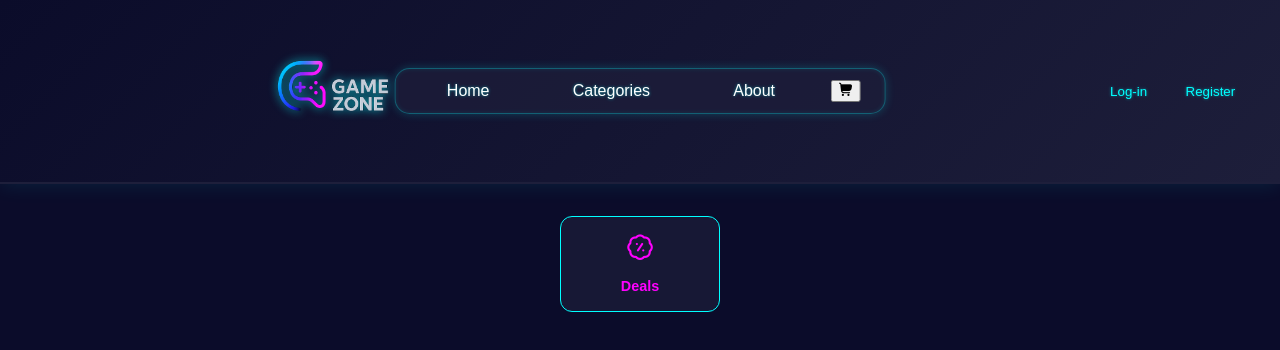
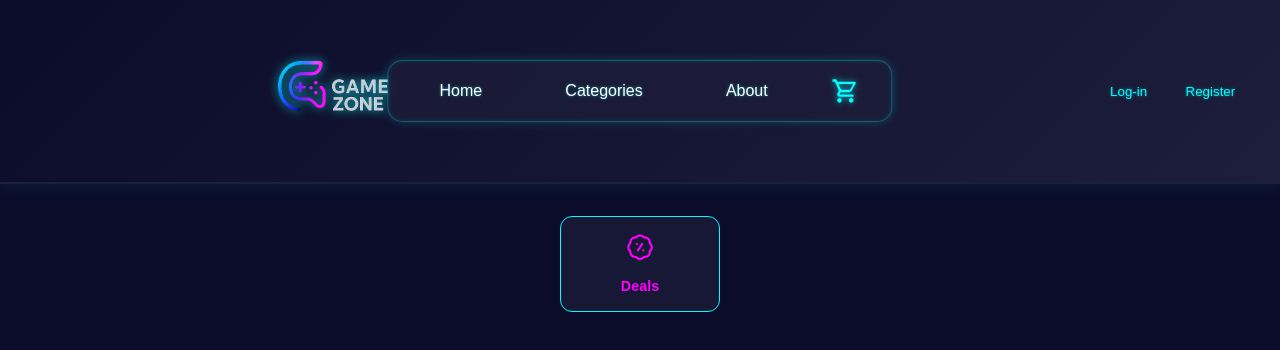
Before and after one commit to up220771-C/Gamezone, a React (Create React App) app in the folder frontend/: page /deals in a window 1280 px wide. Shown: the top 350 px of the page. Built offline with nearby package versions, Linux system fonts and the light colour scheme; no server answers.

Commit message:
NavBar Updates

```diff
--- a/frontend/src/components/Navbar.css
+++ b/frontend/src/components/Navbar.css
@@ -733,3 +733,113 @@
     padding: 0.3rem 0.6rem;
   }
 }
+
+/***************************************************/
+/* Añadir estos estilos para el icono del carrito */
+
+.cart-icon-btn {
+  background: transparent;
+  border: none;
+  cursor: pointer;
+  padding: 8px;
+  display: flex;
+  align-items: center;
+  justify-content: center;
+  transition: all 0.3s ease;
+  border-radius: 10px;
+}
+
+.cart-icon-btn:hover {
+  background: rgba(0, 255, 255, 0.1);
+  transform: translateY(-3px);
+}
+
+.cart-icon {
+  width: 28px;
+  height: 28px;
+  color: #00ffff;
+  transition: all 0.3s ease;
+  filter: drop-shadow(0 0 3px rgba(0, 255, 255, 0.7));
+}
+
+.cart-icon-btn:hover .cart-icon {
+  color: #ff00ff;
+  filter: drop-shadow(0 0 8px rgba(255, 0, 255, 0.9));
+}
+
+/* ========== ESTILOS ESPECÍFICOS PARA EL CARRITO MÓVIL ========== */
+.mobile-menu .cart-mobile-btn {
+  display: flex;
+  align-items: center;
+  justify-content: center;
+  gap: 15px;
+  width: 80%;
+  max-width: 300px;
+  text-align: center;
+  padding: 1.2rem;
+  font-size: 1.3rem;
+  border-radius: 12px;
+  background: rgba(30, 31, 59, 0.6);
+  border: 1px solid rgba(0, 255, 255, 0.3);
+  transition: all 0.4s ease;
+  position: relative;
+  overflow: hidden;
+  color: #00ffff;
+  text-shadow: 0 0 5px rgba(0, 255, 255, 0.5);
+  z-index: 2;
+}
+
+.mobile-menu .cart-mobile-btn::before {
+  content: '';
+  position: absolute;
+  top: 0;
+  left: 0;
+  width: 100%;
+  height: 100%;
+  background: linear-gradient(
+    120deg,
+    transparent,
+    rgba(0, 255, 255, 0.2),
+    transparent
+  );
+  transform: translateX(-100%);
+  transition: transform 0.6s ease;
+}
+
+.mobile-menu .cart-mobile-btn:hover {
+  background: rgba(0, 255, 255, 0.15);
+  color: #ff00ff;
+  transform: translateY(-5px);
+  box-shadow:
+    0 8px 20px rgba(0, 255, 255, 0.25),
+    0 0 25px rgba(255, 0, 255, 0.15) inset;
+}
+
+.mobile-menu .cart-mobile-btn:hover::before {
+  transform: translateX(100%);
+}
+
+.mobile-menu .cart-mobile-btn .cart-icon {
+  width: 24px;
+  height: 24px;
+  color: inherit;
+  filter: drop-shadow(0 0 3px rgba(0, 255, 255, 0.7));
+  transition: all 0.3s ease;
+}
+
+.mobile-menu .cart-mobile-btn:hover .cart-icon {
+  color: #ff00ff;
+  filter: drop-shadow(0 0 8px rgba(255, 0, 255, 0.9));
+}
+
+/* Animación para coincidir con otros elementos del menú móvil */
+.mobile-menu.open .cart-mobile-btn {
+  animation: slideIn 0.6s cubic-bezier(0.175, 0.885, 0.32, 1.275) forwards;
+  opacity: 0;
+  transform: translateY(30px);
+}
+
+/* Ajustar el retardo de animación según su posición en el menú */
+.mobile-menu.open .cart-mobile-btn {
+  animation-delay: 0.4s; /* Ajusta según el orden en tu menú */
+}
--- a/frontend/src/components/Navbar.tsx
+++ b/frontend/src/components/Navbar.tsx
@@ -109,11 +109,13 @@ export default function Navbar() {
           <LinkItem to="/categorias">Categories</LinkItem>
           <LinkItem to="/about">About</LinkItem>
           <button
-            className="icon-btn"
+            className="cart-icon-btn"
             title="Carrito"
             onClick={() => navigate('/cart')}
           >
-            <i className="fi fi-sr-shopping-cart"></i>
+            <svg className="cart-icon" viewBox="0 0 24 24" width="24" height="24">
+              <path fill="currentColor" d="M17 18a2 2 0 0 1 2 2 2 2 0 0 1-2 2 2 2 0 0 1-2-2c0-1.11.89-2 2-2M1 2h3.27l.94 2H20a1 1 0 0 1 1 1c0 .17-.05.34-.12.5l-3.58 6.47c-.34.61-1 1.03-1.8 1.03H8.1l-.9 1.63-.03.12a.25.25 0 0 0 .25.25H19v2H7a2 2 0 0 1-2-2c0-.35.09-.68.24-.96l1.36-2.45L3 4H1V2m6 16a2 2 0 0 1 2 2 2 2 0 0 1-2 2 2 2 0 0 1-2-2c0-1.11.89-2 2-2m9-7l2.78-5H6.14l2.36 5H16z" />
+            </svg>
           </button>
         </nav>
 
@@ -177,11 +179,17 @@ export default function Navbar() {
           <LinkItem to="/categorias">Categories</LinkItem>
           <LinkItem to="/about">About</LinkItem>
           <button
-            className="icon-btn nav-item"
+            className="nav-item cart-mobile-btn"  // Clase adicional cart-mobile-btn
             title="Carrito"
-            onClick={() => navigate('/cart')}
+            onClick={() => {
+              navigate('/cart');
+              setMobileOpen(false);
+            }}
           >
-            <i className="fi fi-sr-shopping-cart"></i> Cart
+            <svg className="cart-icon" viewBox="0 0 24 24" width="24" height="24">
+              <path fill="currentColor" d="M17 18a2 2 0 0 1 2 2 2 2 0 0 1-2 2 2 2 0 0 1-2-2c0-1.11.89-2 2-2M1 2h3.27l.94 2H20a1 1 0 0 1 1 1c0 .17-.05.34-.12.5l-3.58 6.47c-.34.61-1 1.03-1.8 1.03H8.1l-.9 1.63-.03.12a.25.25 0 0 0 .25.25H19v2H7a2 2 0 0 1-2-2c0-.35.09-.68.24-.96l1.36-2.45L3 4H1V2m6 16a2 2 0 0 1 2 2 2 2 0 0 1-2 2 2 2 0 0 1-2-2c0-1.11.89-2 2-2m9-7l2.78-5H6.14l2.36 5H16z" />
+            </svg>
+            Cart
           </button>
 
           {usuario ? (
```
